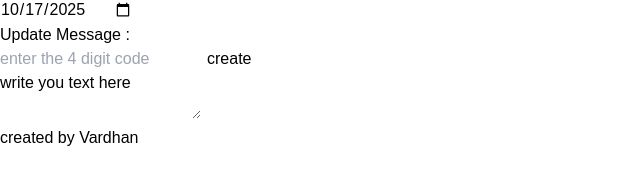
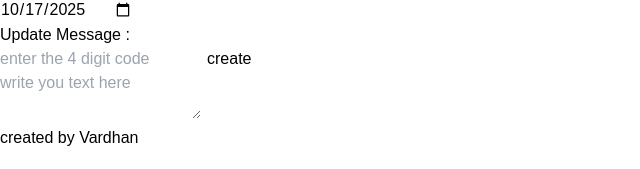
Before and after one commit to vardhan-ganugula/codeshare, a React (Vite) app: page /create in a window 1280 px wide. Shown: the part 362-531 px from the top of the page, without its empty margins (0-640 px from the left). Built offline with nearby package versions, Linux system fonts and the light colour scheme; no server answers.

Commit message:
add text name to view code

```diff
--- a/src/components/Sidebar.jsx
+++ b/src/components/Sidebar.jsx
@@ -6,7 +6,7 @@ import { useLocation, useNavigate } from "react-router-dom";
 import { toast } from "react-toastify";
 import { LuDot } from "react-icons/lu";
 
-export default function Sidebar({ textCode, time, textInfo, shouldUpdate }) {
+export default function Sidebar({ textCode, time, textInfo, shouldUpdate, textName }) {
   const [qrCode, setQrcode] = useState(null);
   const [extension, setExtension] = useState("txt");
   useEffect(() => {
@@ -24,6 +24,12 @@ export default function Sidebar({ textCode, time, textInfo, shouldUpdate }) {
   return (
     <aside className="md:w-[350px] p-2 md:h-full border-r-2 border-zinc-100 flex-shrink-0 w-full border-2">
       <div className="flex flex-col gap-3 bg-white shadow rounded p-2">
+      <div>
+          <span className="text-start font-bold text-xl text-indigo-600">
+            Name :
+          </span>
+          <span> {textName}</span>
+        </div>
         <div>
           <span className="text-start font-bold text-xl text-indigo-600">
             Created at :
@@ -36,6 +42,7 @@ export default function Sidebar({ textCode, time, textInfo, shouldUpdate }) {
           </span>
           <span> {textCode}</span>
         </div>
+
       </div>
       <div className="w-full shadow p-2 mt-2">
         <h1 className="w-full py-3 bg-indigo-500 rounded text-center font-bold text-xl text-white">
--- a/src/pages/CreateCode.jsx
+++ b/src/pages/CreateCode.jsx
@@ -142,9 +142,9 @@ function CreateCode() {
         </aside>
         <section className="w-full flex-grow md:h-full sm:min-h-[50vh]">
           <textarea
-            className="w-full h-full outline-none p-3"
+            className="w-full md:h-full outline-none p-3"
             name="textmessage"
-            value={codeText}
+            placeholder={codeText}
             onChange={(e) => setCodetext(e.target.value)}
           ></textarea>
         </section>
--- a/src/pages/ViewCode.jsx
+++ b/src/pages/ViewCode.jsx
@@ -10,6 +10,7 @@ function ViewCode() {
   const [textCode, setTextCode] = useState('0000');
   const [time, setTime] = useState(Date.now())
   const [shouldUpdate, setShouldupdate] = useState(false)
+  const [textName, setTextName] = useState('')
   let { search } = useLocation();
   const navigate = useNavigate();
 
@@ -24,6 +25,7 @@ function ViewCode() {
         setTextinfo(response.data.data.textInfo)
         setTime(response.data.data.createdAt)
         setShouldupdate(response.data.data.shouldUpdate)
+        setTextName(response.data.data.textName)
       }else{
         toast.error(response.data.msg)
         toast.info('redirecting in 2seconds')
@@ -79,7 +81,7 @@ function ViewCode() {
   return (
     <>
       <main className='flex gap-2 flex-col md:flex-row h-[87vh] shadow'>
-        <Sidebar textCode={textCode} time={time} textInfo={textInfo} shouldUpdate={shouldUpdate} />
+        <Sidebar textCode={textCode} time={time} textInfo={textInfo} shouldUpdate={shouldUpdate} textName={textName} />
         <section className='flex-grow p-3 overflow-hidden text-wrap overflow-y-auto h-full' style={{userSelect: 'text',
           whiteSpace: 'pre-wrap'
          }}>
```
Also changed, not shown: 1 other file (tests, documents, lock files or other folders).
